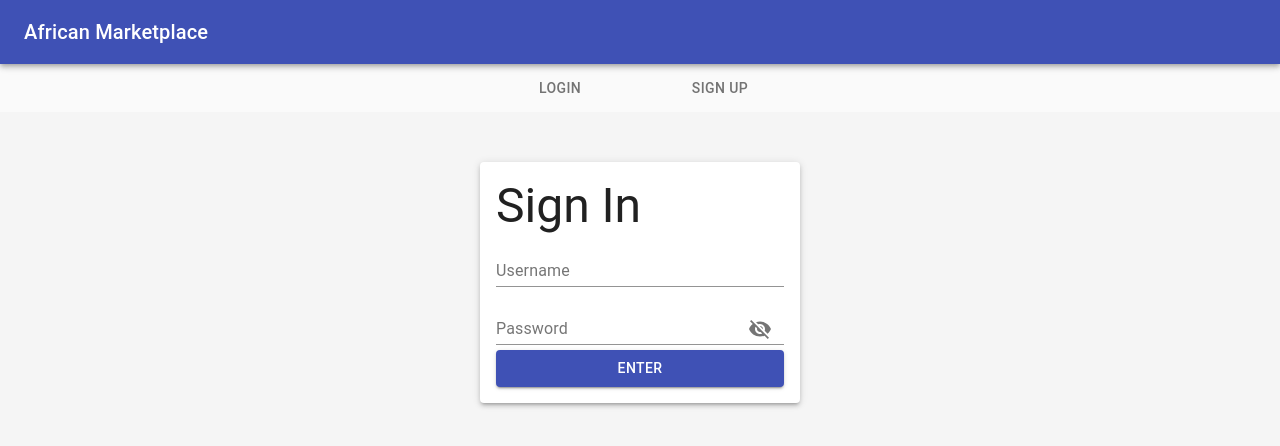
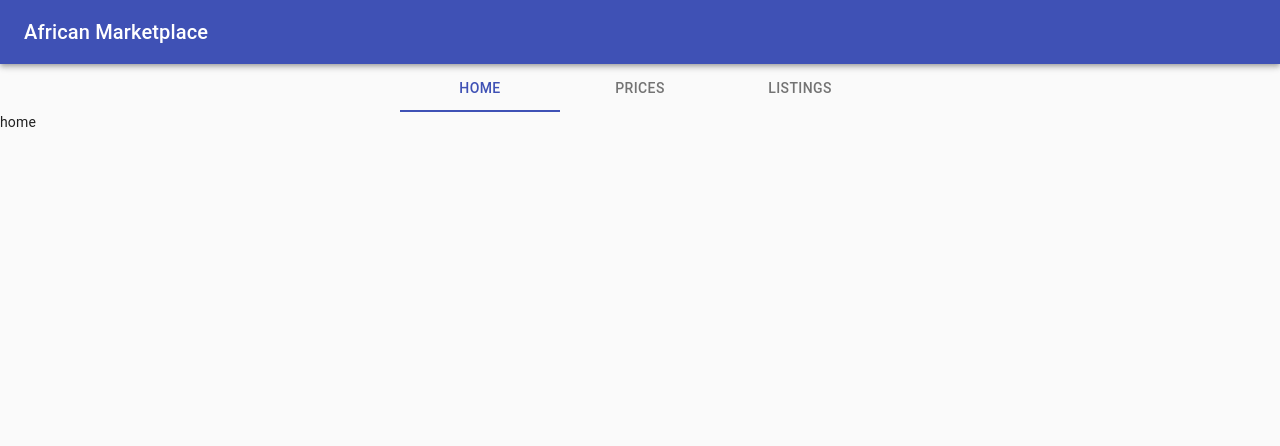
Before and after one commit to fbzr/Sauti-Marketplace-React, a React (Create React App) app in the folder the-sauti-project/: page / in a window 1280 px wide. Shown: the top 446 px of the page. Built offline with nearby package versions, Linux system fonts and the light colour scheme.

Commit message:
working on redirect after login

```diff
--- a/the-sauti-project/src/App.js
+++ b/the-sauti-project/src/App.js
@@ -1,11 +1,13 @@
 import React, { Fragment, useState, useEffect } from 'react';
-import { Route } from 'react-router-dom';
+import { Route, Redirect, Switch } from 'react-router-dom';
 import SignUp from './components/SignUp';
 import { CssBaseline } from '@material-ui/core';
 import Login from './components/Login';
 import NavBar from './components/NavBar';
 import Listings from './components/Listings';
 import PriceList from './components/PriceList';
+import Homepage from './components/Homepage';
+import ProtectedRoute from './components/ProtectedRoute';
 
 const useStateWithSessionStorage = sessionStorageKey => {
   // initialize token with its value from session storage (if it exists)
@@ -22,23 +24,23 @@ const useStateWithSessionStorage = sessionStorageKey => {
 
 function App() {
   const [token, setToken] = useStateWithSessionStorage('token');
-  debugger
+
   return (
     <Fragment>
       <CssBaseline />
       <NavBar />
-      <Route exact path={['/login', '/']}>
-        <Login setToken={setToken} />
-      </Route>
-      <Route exact path='/signup'>
-        <SignUp setToken={setToken} />
-      </Route>
-      <Route exact path='/listings'>
-        <Listings />
-      </Route>
-      <Route exact path='/prices'>
-        <PriceList />
-      </Route>
+      <Switch>
+        <Route exact path='/login'>
+          <Login setToken={setToken} />
+        </Route>
+        <Route exact path='/signup'>
+          <SignUp setToken={setToken} />
+        </Route>
+        <ProtectedRoute exact path='/' component={Homepage} />
+        <ProtectedRoute exact path='/listings' component={Listings} />
+        <ProtectedRoute exact path='/prices' component={PriceList} />
+        {/* <Redirect to='/' /> */}
+      </Switch>
     </Fragment>
   );
 }
--- /dev/null
+++ b/the-sauti-project/src/components/Homepage.jsx
@@ -0,0 +1,11 @@
+import React from 'react'
+
+const Homepage = () => {
+    return (
+        <div>
+            home
+        </div>
+    )
+}
+
+export default Homepage
--- a/the-sauti-project/src/components/Login.js
+++ b/the-sauti-project/src/components/Login.js
@@ -4,6 +4,7 @@ import * as yup from 'yup';
 import { TextField, Button, Grid, makeStyles, Paper, Typography, colors, InputAdornment, IconButton } from '@material-ui/core';
 import { Visibility, VisibilityOff } from '@material-ui/icons';
 import axios from 'axios';
+import { useHistory } from 'react-router-dom';
 
 const useStyles = makeStyles(theme => ({
     root: {
@@ -124,13 +125,13 @@ const Login = withFormik({
                 console.log(`Token: ${token}\nUser ID: ${user_id}`);
 
                 setToken(token);
-                debugger
-                //TODO redirect to homepage
+                console.log('its here');
             })
             .catch(err => console.log(err))
             .finally(() => {
               resetForm();
               setSubmitting(false);
+              // redirect
             })
     }
 })(LoginForm)
--- a/the-sauti-project/src/components/NavBar.jsx
+++ b/the-sauti-project/src/components/NavBar.jsx
@@ -3,9 +3,7 @@ import { AppBar, Toolbar, Typography, Tabs, Tab } from '@material-ui/core';
 import { Link, useLocation } from 'react-router-dom';
 
 const Navbar = () => {
-    // TODO change to dinamic token and userID
-    const token = 'eyJhbGciOiJIUzI1NiIsInR5cCI6IkpXVCJ9.eyJ1c2VybmFtZSI6InRlc3QiLCJpZCI6OSwiaWF0IjoxNTgzMjYxMjM4LCJleHAiOjE1ODMzNDc2Mzh9.3teldLkKlu-DW4fM4u5-lTQ_2WVtg4QbXMoA4PKmZcQ';
-    const userId = 3;
+    const token = sessionStorage.getItem('token');
 
     const pathName = useLocation().pathname;
 
@@ -18,15 +16,16 @@ const Navbar = () => {
                     </Typography>
                 </Toolbar>
             </AppBar>
-            { (pathName === '/' || pathName === '/login' || pathName === '/signup') ?
+            { token === '' ?
                 <Tabs value={pathName} indicatorColor='primary' textColor='primary' centered>
                     <Tab label="Login" component={Link} value="/login" to='/login' />
                     <Tab label="Sign Up" component={Link} value="/signup" to='/signup' />
                 </Tabs>
                 :
                 <Tabs value={pathName} indicatorColor='primary' textColor='primary' centered>
+                    <Tab label="Home" component={Link} value="/" to='/' />
                     <Tab label="Prices" component={Link} value="/prices" to='/prices' />
-                    <Tab label="All listings" component={Link} value="/listings" to='/listings' />
+                    <Tab label="Listings" component={Link} value="/listings" to='/listings' />
                 </Tabs>
             }
         </Fragment>
--- /dev/null
+++ b/the-sauti-project/src/components/ProtectedRoute.js
@@ -0,0 +1,21 @@
+import React from 'react'
+import { Route, Redirect } from 'react-router-dom'
+
+const ProtectedRoute = ({ component: Component, ...rest }) => {
+    const token = sessionStorage.getItem('token');
+    return (
+        <Route
+        {...rest}
+        render={props => (
+            token !== '' ?
+                <Component {...props} />
+                :
+                <Redirect to={{
+                    pathname: '/login',
+                    state: { from: props.location }
+                }} />
+        )} />
+    )
+}
+
+export default ProtectedRoute
```
